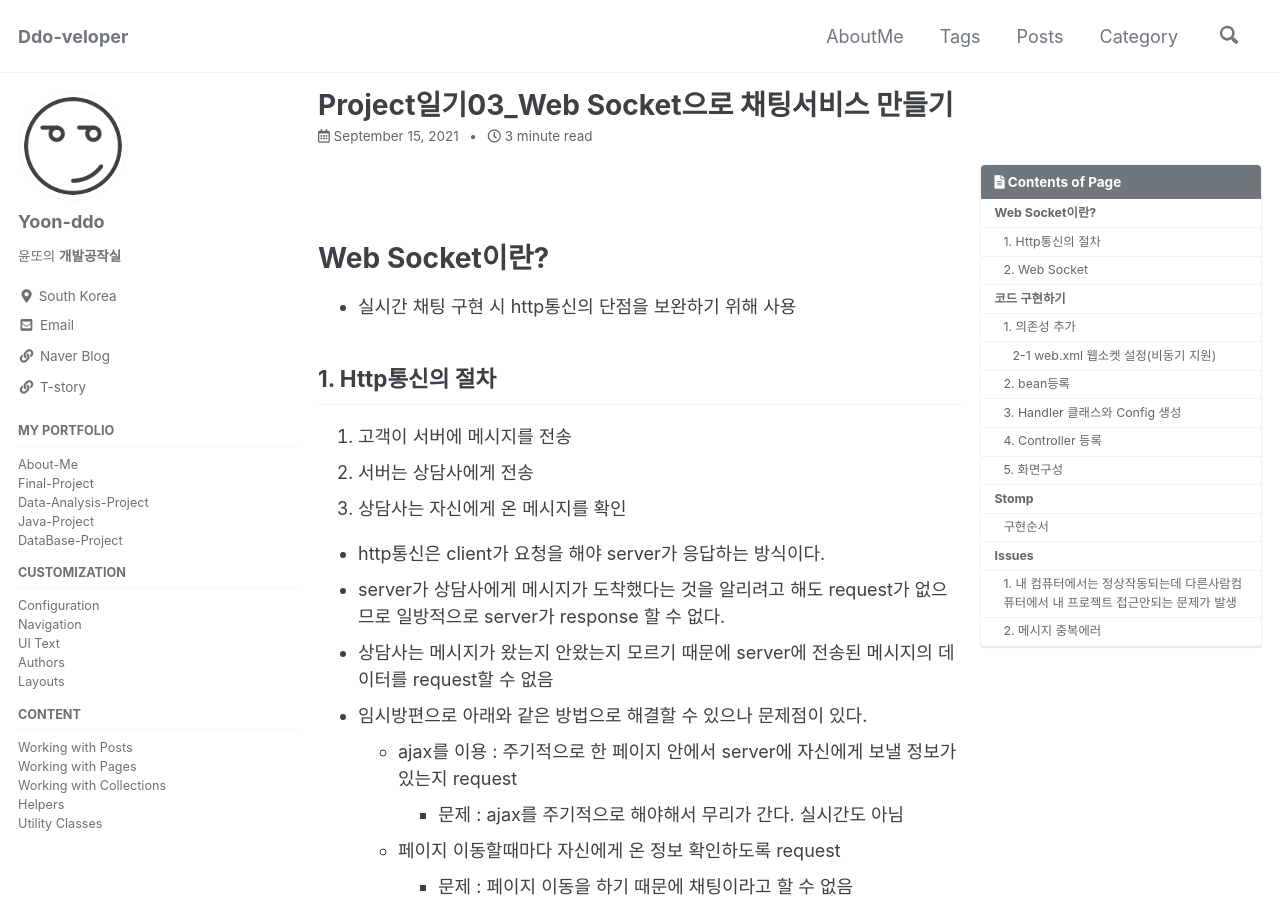
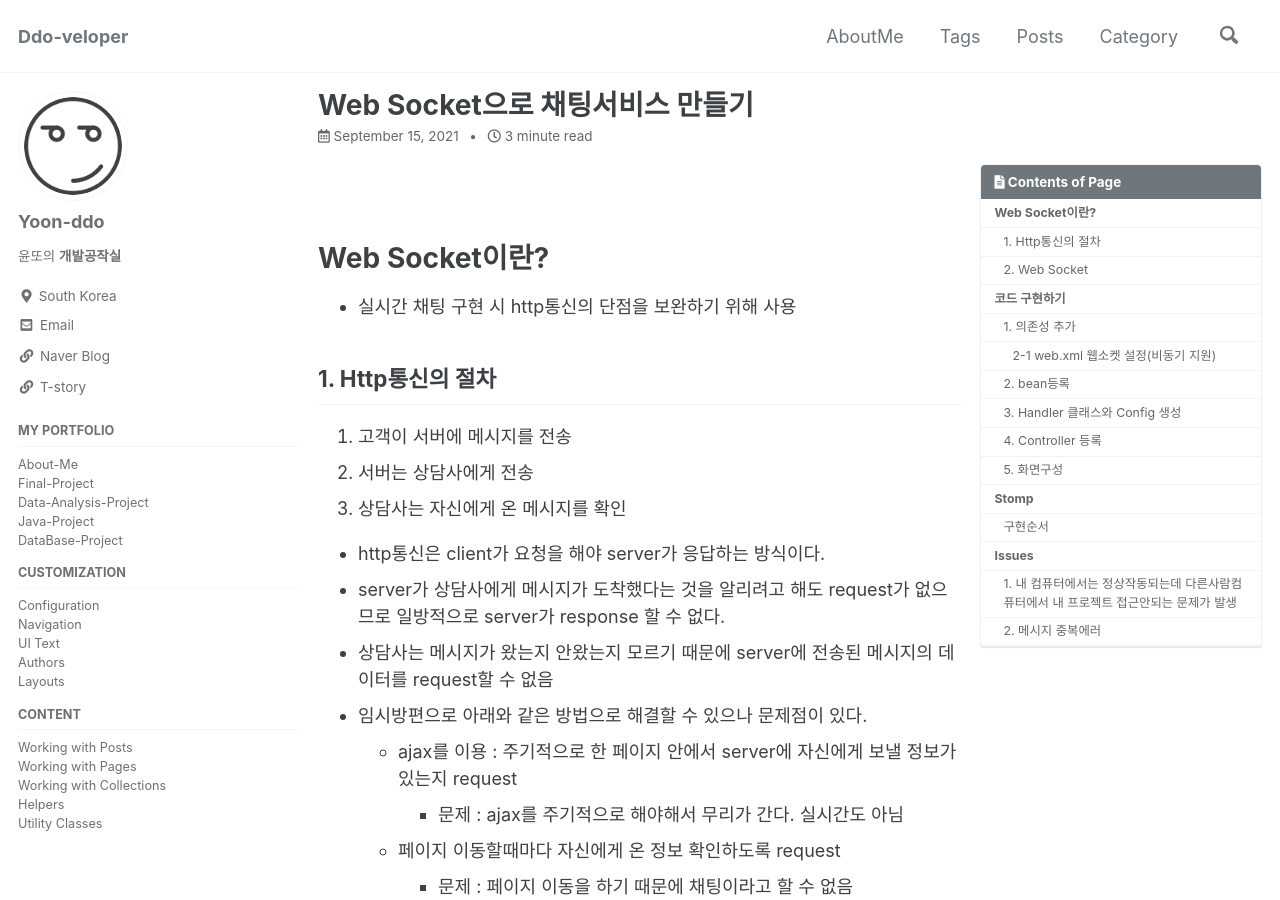
Before and after one commit to Yoon-ddo/Yoon-ddo.github.io, a Jekyll site: the page built from _posts/2021-09-15-Web Socket으로 채팅서비스 만들기.md, in a window 1280 px wide and 900 px high. Built offline with Jekyll 4.4.1, drawn with Linux system fonts in a browser that asks for light colours; cached includes are drawn as plain includes.

Commit message:
Update and rename 2021-09-15-Project일기03_Web Socket으로 채팅서비스 만들기.md to 2021-09-15-Web Socket으로 채팅서비스 만들기.md

```diff
--- a/_posts/2021-09-15-Project일기03_Web Socket으로 채팅서비스 만들기.md
+++ b/_posts/2021-09-15-Web Socket으로 채팅서비스 만들기.md
@@ -1,5 +1,5 @@
 ---
-title: Project일기03_Web Socket으로 채팅서비스 만들기
+title: Web Socket으로 채팅서비스 만들기
 toc: true
 toc_sticky: true
 toc_label: "Contents of Page"
```
